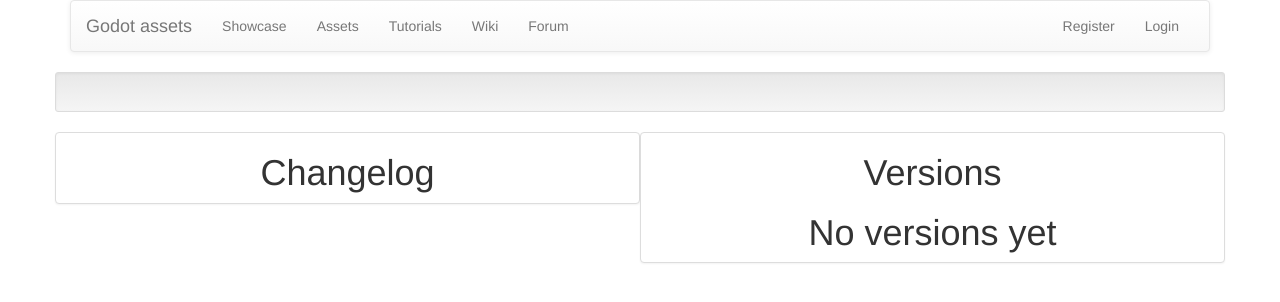
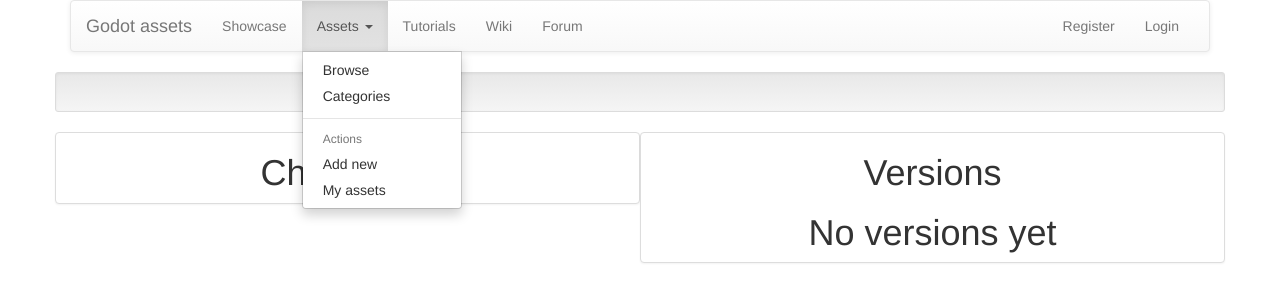
Before and after one commit to bushig/devshaft, a Django app: template assets/templates/assets_detail.html in a window 1280 px wide, after a click on "Assets". Shown: the top 302 px of the page. Run offline with Django 3.2, Linux system fonts and the light colour scheme; the template is opened without the code that fills it, so the values that code supplies are empty; parts of the project's set-up code (start-up, migrations or seed data) failed here and were passed over; some libraries are stand-ins or nearby versions.

Commit message:
Added dropdown menu

```diff
--- a/assets/templates/assets_detail.html
+++ b/assets/templates/assets_detail.html
@@ -17,7 +17,7 @@
     {% for version in versions %}
         <hr>
         <h5><strong>{{ version.version }}</strong></h5>
-        {{ version.changelog }}
+        <p>{{ version.changelog| linebreaks}}</p>
     {% endfor %}
 
     </div>
--- a/assets/views.py
+++ b/assets/views.py
@@ -8,6 +8,6 @@ def assets_list(request):
 
 def assets_entry_details(request, id):
     entry=get_object_or_404(Entry, id=id)
-    versions=VersionHistory.objects.filter(entry=entry)
+    versions=VersionHistory.objects.filter(entry=entry).order_by('-timestamp')
     context={'entry':entry, 'versions':versions}
     return render(request, 'assets_detail.html', context)
--- a/templates/base.html
+++ b/templates/base.html
@@ -25,7 +25,18 @@
             <ul class="nav navbar-nav">
 {#              <li class="active"><a href="#">Home</a></li>#}
                 <li><a href="#">Showcase</a></li>
-                <li><a href="{% url 'assets:assets_list' %}">Assets</a></li>
+                <li class="dropdown">
+                <a href="./" class="dropdown-toggle" data-toggle="dropdown" role="button" aria-haspopup="true" aria-expanded="false">Assets <span class="caret"></span></a>
+                <ul class="dropdown-menu">
+                    <li><a href="{% url 'assets:assets_list' %}">Browse</a></li>
+                    <li><a href="#">Categories</a></li>
+                  <li role="separator" class="divider"></li>
+                  <li class="dropdown-header">Actions</li>
+                  <li><a href="#">Add new</a></li>
+                  <li><a href="#">My assets</a></li>
+                </ul>
+              </li>
+
                 <li><a href="#">Tutorials</a></li>
                 <li><a href="#">Wiki</a></li>
                 <li><a href="#">Forum</a></li>
```
